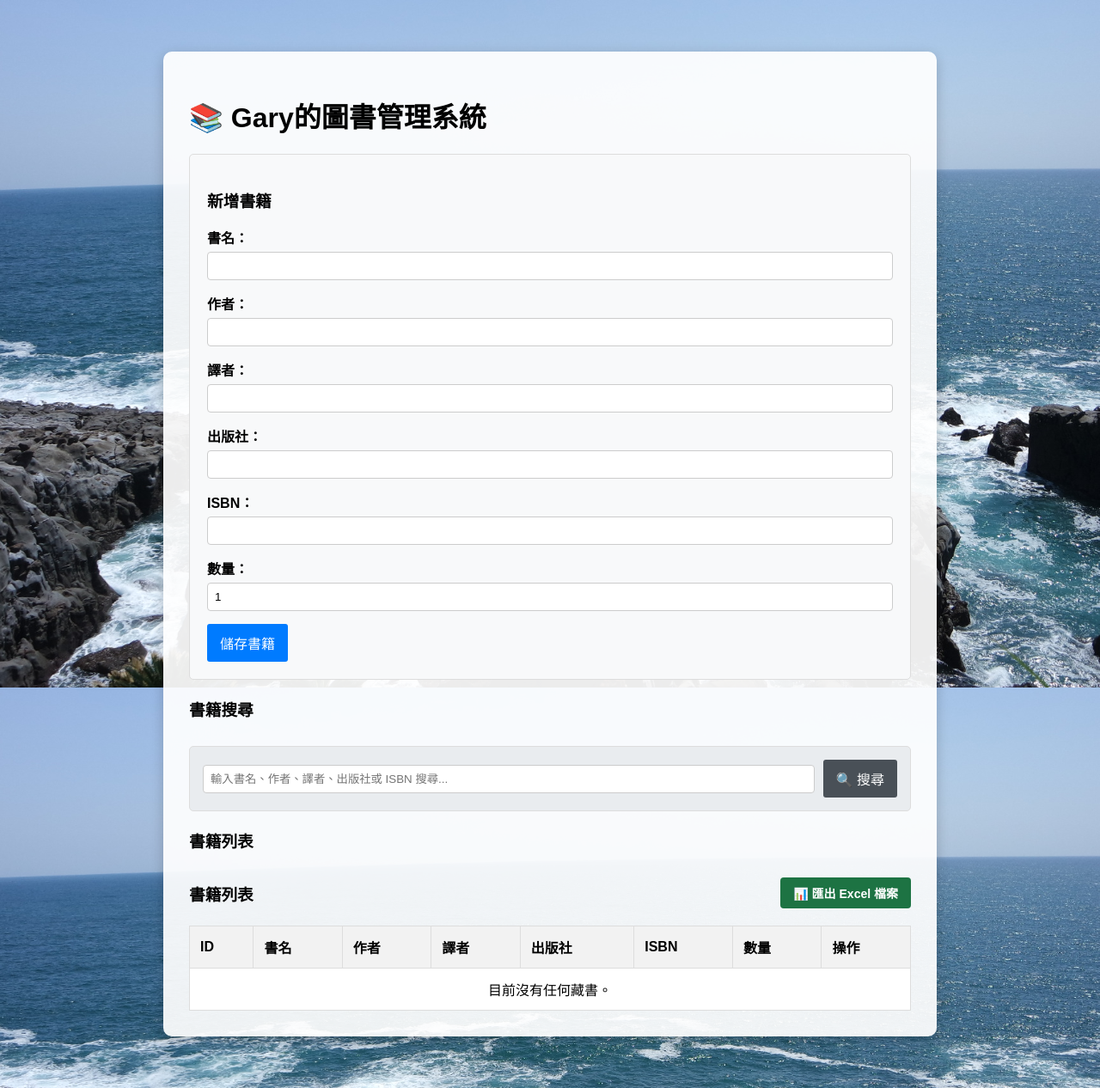
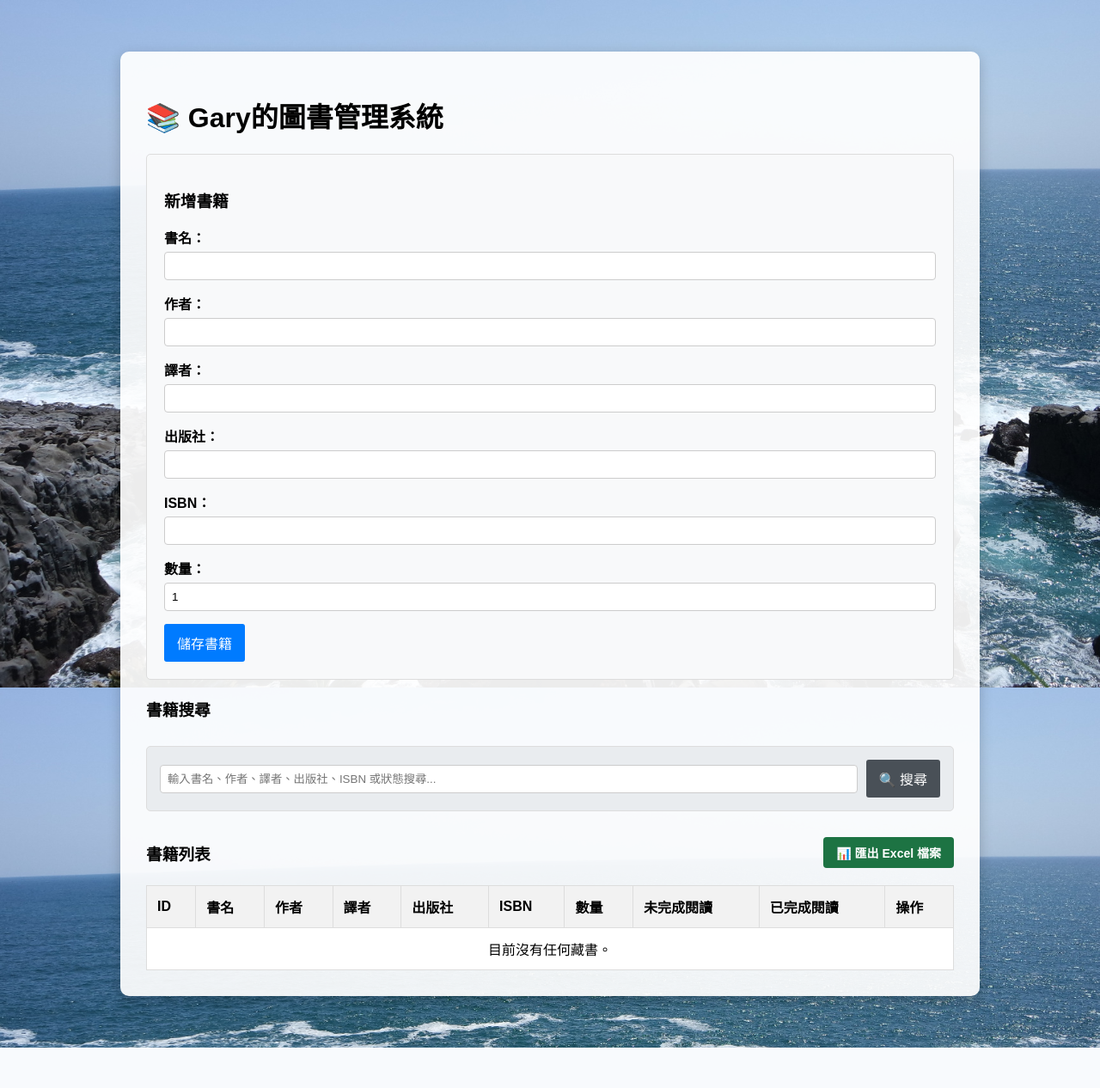
Before and after one commit to liwiln199694-bit/book_manager, a Flask app: page / in a window 1280 px wide. Shown: the whole page at 86% size. After the commit the page ends 1219 px from the top, so only its background shows below. Run offline with Flask 3, Linux system fonts and the light colour scheme.

Commit message:
更新閱讀狀態功能與Excel排版

```diff
--- a/app.py
+++ b/app.py
@@ -4,10 +4,9 @@
 
 app = Flask(__name__)
 
-# 設定資料庫：使用內建免安裝的 SQLite，檔案名為 books.db
+# 設定資料庫
 basedir = os.path.abspath(os.path.dirname(__file__))
 app.config['SQLALCHEMY_DATABASE_URI'] = 'sqlite:///' + os.path.join(basedir, 'books.db')
-# 加入這行，強制 SQLite 處理中文不卡頓
 app.config['SQLALCHEMY_ENGINE_OPTIONS'] = {
     "connect_args": {"check_same_thread": False, "uri": True}
 }
@@ -15,50 +14,48 @@
 
 db = SQLAlchemy(app)
 
-# 定義資料庫欄位 (書籍模型)
+# 定義資料庫欄位
 class Book(db.Model):
-    id = db.Column(db.Integer, primary_key=True)       # 自動生成的 ID
-    title = db.Column(db.String(100), nullable=False)   # 書名 (不可留白)
-    author = db.Column(db.String(50), nullable=False)   # 作者
-    isbn = db.Column(db.String(20), nullable=True)        # ISBN 碼 (不可重複)
-    publisher = db.Column(db.String(120))               # 出版商
-    quantity = db.Column(db.Integer, default=1)         # 數量
-    translator = db.Column(db.String(50))               # ✨ 新增：譯者欄位
+    id = db.Column(db.Integer, primary_key=True)
+    title = db.Column(db.String(100), nullable=False)
+    author = db.Column(db.String(50), nullable=False)
+    isbn = db.Column(db.String(20), nullable=True)
+    publisher = db.Column(db.String(120))
+    quantity = db.Column(db.Integer, default=1)
+    translator = db.Column(db.String(50))
+    # 預設值設為 '未完成閱讀'
+    status = db.Column(db.String(20), nullable=False, default='未完成閱讀')
 
-# 建立資料庫檔案 (初次執行時啟動)
 with app.app_context():
     db.create_all()
 
-# 路由 1：首頁（顯示書籍清單、以及新增書籍的表單）
+# 路由 1：首頁
 @app.route('/', methods=['GET', 'POST'])
 def index():
     if request.method == 'POST':
-        # 當使用者按下「新增書籍」提交表單時
         book_title = request.form.get('title')
         book_author = request.form.get('author')
         book_isbn = request.form.get('isbn') or None
-        book_publisher = request.form.get('publisher') or None    # 獲取表單的出版社
-        book_quantity = request.form.get('quantity')      # 獲取表單的數量
-        book_translator = request.form.get('translator') or None  # ✨ 新增：獲取表單的譯者
+        book_publisher = request.form.get('publisher') or None
+        book_quantity = request.form.get('quantity')
+        book_translator = request.form.get('translator') or None
 
-        # 建立新書籍物件並存入資料庫
+        # 新增書籍時，不從表單拿狀態，直接使用預設的 '未完成閱讀'
         new_book = Book(
             title=book_title,
             author=book_author,
-            translator=book_translator,  # ✨ 新增：將譯者資料存入資料庫
+            translator=book_translator,
             isbn=book_isbn,
             publisher=book_publisher,
-            quantity=int(book_quantity) if book_quantity else 1
-            )
+            quantity=int(book_quantity) if book_quantity else 1,
+            status='未完成閱讀'
+        )
         db.session.add(new_book)
         db.session.commit()
         return redirect(url_for('index'))
-    # --- 以下為搜尋與顯示邏輯的修改 ---
-    # 獲取瀏覽器網址列傳過來的搜尋關鍵字 (例如: /?search=哈利波特)
+
     search_query = request.args.get('search', '')
-
     if search_query:
-        # 如果有輸入關鍵字，使用 or_ 條件去多個欄位中進行模糊搜尋 (%關鍵字%)
         from sqlalchemy import or_
         all_books = Book.query.filter(
             or_(
@@ -66,18 +63,26 @@
                 Book.author.like(f"%{search_query}%"),
                 Book.publisher.like(f"%{search_query}%"),
                 Book.isbn.like(f"%{search_query}%"),
-                Book.translator.like(f"%{search_query}%")
+                Book.translator.like(f"%{search_query}%"),
+                Book.status.like(f"%{search_query}%")
             )
         ).all()
     else:
-        # 如果沒有關鍵字，就跟原本一樣撈出所有書籍
         all_books = Book.query.all()
 
     return render_template('index.html', books=all_books, search_query=search_query)
 
-    # GET 請求：從資料庫撈出所有書籍，傳給前端網頁顯示
-    all_books = Book.query.all()
-    return render_template('index.html', books=all_books)
+# ✨ 新增路由：點擊更新/切換閱讀狀態
+@app.route('/toggle_status/<int:book_id>')
+def toggle_status(book_id):
+    book = Book.query.get_or_404(book_id)
+    # 如果原本是未完成，就改成已完成；反之亦然
+    if book.status == '未完成閱讀':
+        book.status = '已完成閱讀'
+    else:
+        book.status = '未完成閱讀'
+    db.session.commit()
+    return redirect(url_for('index'))
 
 # 路由 2：刪除書籍
 @app.route('/delete/<int:book_id>')
@@ -86,17 +91,20 @@
     db.session.delete(book_to_delete)
     db.session.commit()
     return redirect(url_for('index'))
-# ✨ 新增：匯出 Excel 功能
+
+# 匯出 Excel 功能（維持不變，會自動依據最新狀態切換 V 記號）
 @app.route('/export_excel')
 def export_excel():
     import pandas as pd
     import io
     from flask import Response
+    from datetime import datetime
+    import openpyxl
+    from openpyxl.styles import Font, Alignment
 
     # 1. 從資料庫撈出所有書籍資料
     all_books = Book.query.all()
 
-    # 2. 將資料整理成 Python 字典清單
     books_data = []
     for b in all_books:
         books_data.append({
@@ -104,26 +112,53 @@
             "書名": b.title,
             "作者": b.author,
             "譯者": b.translator or '-',
+            "出版社": b.publisher or '-',
             "ISBN": b.isbn or '-',
-            "出版社": b.publisher or '-',
-            "數量": b.quantity
+            "數量": b.quantity,
+            "未完成閱讀": "V" if b.status == "未完成閱讀" else "",
+            "已完成閱讀": "V" if b.status == "已完成閱讀" else ""
         })
 
-    # 3. 使用 pandas 轉換成 DataFrame 格式
+    # 2. 轉換成 DataFrame
     df = pd.DataFrame(books_data)
 
-    # 4. 在記憶體中建立一個 Excel 檔案（不佔用硬體空間）
+    # 3. 建立一個全新的 openpyxl 工作簿
+    wb = openpyxl.Workbook()
+    ws = wb.active
+    ws.title = "館藏清單"
+
+    # 顯示網格線
+    ws.views.sheetView[0].showGridLines = True
+
+    # 4. 寫入左上角的標題 (A1)
+    ws['A1'] = "Gary的圖書管理資料"
+    ws['A1'].font = Font(size=16, bold=True)
+
+    # 5. 寫入右上角的匯出日期 (I1)
+    today_str = f"匯出日期: {datetime.now().strftime('%Y-%m-%d')}"
+    ws['I1'] = today_str
+    ws['I1'].font = Font(size=10, italic=True)
+    ws['I1'].alignment = Alignment(horizontal='right')
+
+    # 6. 從第 3 行（Row 3）開始寫入資料表頭
+    headers = list(df.columns)
+    ws.append([]) # 第 2 行：留空行
+    ws.append(headers) # 第 3 行：寫入表頭
+
+    # 7. 寫入所有資料內容
+    for row in df.values.tolist():
+        ws.append(row)
+
+    # 8. 將活頁簿儲存到記憶體中並導出
     output = io.BytesIO()
-    with pd.ExcelWriter(output, engine='openpyxl') as writer:
-        df.to_excel(writer, index=False, sheet_name='館藏清單')
+    wb.save(output)
     output.seek(0)
 
-    # 5. 設定瀏覽器下載回應，指定檔名為 book_list.xlsx
     return Response(
         output.getvalue(),
         mimetype="application/vnd.openxmlformats-officedocument.spreadsheetml.sheet",
         headers={"Content-Disposition": "attachment;filename=book_list.xlsx"}
     )
+
 if __name__ == '__main__':
-    # 加入 port 參數，改為你喜歡的數字（通常建議在 1024 ~ 65535 之間）
     app.run(debug=True, port=1996)
--- a/templates/index.html
+++ b/templates/index.html
@@ -2,19 +2,17 @@
 <html lang="zh-Hant">
 <head>
     <meta charset="UTF-8">
-    <title>gary的圖書管理系統</title>
+    <title>Gary的圖書管理系統</title>
     <style>
-        /* 更換背景圖片：使用 url_for 讀取 static 資料夾內的圖片 */
         body {
             font-family: Arial, sans-serif;
-            max-width: 900px;
+            max-width: 1000px;
             margin: 40px auto;
             padding: 20px;
             background: url("{{ url_for('static', filename='SAM_0862.JPG') }}") no-repeat center center fixed;
-            background-size: cover; /* 讓圖片填滿整個螢幕 */
+            background-size: cover;
         }
 
-        /* 為了讓文字在背景圖上更清晰，幫主內容加上半透明白色底色 */
         .container {
             background: rgba(255, 255, 255, 0.92);
             padding: 30px;
@@ -25,14 +23,22 @@
         form { background: #f8f9fa; padding: 20px; margin-bottom: 20px; border-radius: 5px; border: 1px solid #ddd; }
         .form-group { margin-bottom: 15px; }
         label { font-weight: bold; display: block; margin-bottom: 5px; }
-        input { width: 100%; padding: 8px; box-sizing: border-box; border: 1px solid #ccc; border-radius: 4px; }
+        input[type="text"], input[type="number"] { width: 100%; padding: 8px; box-sizing: border-box; border: 1px solid #ccc; border-radius: 4px; }
+
         button { background: #007bff; color: white; padding: 10px 15px; border: none; border-radius: 3px; cursor: pointer; font-size: 16px; }
         button:hover { background: #0056b3; }
 
         table { width: 100%; border-collapse: collapse; margin-top: 20px; background: white; }
         th, td { border: 1px solid #ddd; padding: 12px; text-align: left; }
         th { background-color: #f2f2f2; }
-        .delete-btn { color: #dc3545; text-decoration: none; font-weight: bold; }
+        .text-center { text-align: center; }
+
+        /* 按鈕樣式 */
+        .action-btn { text-decoration: none; font-weight: bold; padding: 4px 8px; border-radius: 4px; font-size: 13px; margin-right: 5px; }
+        .status-btn { background-color: #17a2b8; color: white; }
+        .status-btn:hover { background-color: #138496; }
+        .delete-btn { background-color: #dc3545; color: white; }
+        .delete-btn:hover { background-color: #bd2130; }
     </style>
 </head>
 <body>
@@ -53,8 +59,8 @@
         </div>
 
         <div class="form-group">
-    <label>譯者：</label>
-    <input type="text" name="translator">
+            <label>譯者：</label>
+            <input type="text" name="translator">
         </div>
 
         <div class="form-group">
@@ -62,7 +68,7 @@
             <input type="text" name="publisher">
         </div>
 
-                <div class="form-group">
+        <div class="form-group">
             <label>ISBN：</label>
             <input type="text" name="isbn">
         </div>
@@ -78,7 +84,7 @@
     <h3>書籍搜尋</h3>
     <div style="margin: 30px 0 10px 0;">
         <form method="GET" action="{{ url_for('index') }}" style="background: #e9ecef; display: flex; gap: 10px; align-items: center; padding: 15px;">
-            <input type="text" name="search" value="{{ search_query }}" placeholder="輸入書名、作者、譯者、出版社或 ISBN 搜尋..." style="margin: 0; flex: 1;">
+            <input type="text" name="search" value="{{ search_query }}" placeholder="輸入書名、作者、譯者、出版社、ISBN 或狀態搜尋..." style="margin: 0; flex: 1;">
             <button type="submit" style="background: #495057; margin: 0;">🔍 搜尋</button>
             {% if search_query %}
                 <a href="{{ url_for('index') }}" style="color: #6c757d; text-decoration: none; font-size: 14px;">清除搜尋</a>
@@ -86,7 +92,6 @@
         </form>
     </div>
 
-    <h3>書籍列表</h3>
     <div style="display: flex; justify-content: space-between; align-items: center; margin-top: 30px;">
         <h3 style="margin: 0;">書籍列表</h3>
         <a href="{{ url_for('export_excel') }}" style="background-color: #1d7343; color: white; padding: 8px 15px; text-decoration: none; border-radius: 4px; font-weight: bold; font-size: 14px;">📊 匯出 Excel 檔案</a>
@@ -99,7 +104,11 @@
                 <th>作者</th>
                 <th>譯者</th>
                 <th>出版社</th>
-                <th>ISBN</th> <th>數量</th>   <th>操作</th>
+                <th>ISBN</th>
+                <th>數量</th>
+                <th>未完成閱讀</th>
+                <th>已完成閱讀</th>
+                <th>操作</th>
             </tr>
         </thead>
         <tbody>
@@ -109,14 +118,19 @@
                 <td>{{ book.title }}</td>
                 <td>{{ book.author }}</td>
                 <td>{{ book.translator or '-' }}</td>
+                <td>{{ book.publisher or '-' }}</td>
                 <td>{{ book.isbn or '-' }}</td>
-                <td>{{ book.publisher or '-' }}</td> <td>{{ book.quantity }}</td>         <td>
-                    <a href="{{ url_for('delete_book', book_id=book.id) }}" class="delete-btn" onclick="return confirm('確定要刪除嗎？')">刪除</a>
+                <td>{{ book.quantity }}</td>
+                <td class="text-center">{% if book.status == '未完成閱讀' %}V{% else %}-{% endif %}</td>
+                <td class="text-center">{% if book.status == '已完成閱讀' %}V{% else %}-{% endif %}</td>
+                <td>
+                    <a href="{{ url_for('toggle_status', book_id=book.id) }}" class="action-btn status-btn">🔄 切換狀態</a>
+                    <a href="{{ url_for('delete_book', book_id=book.id) }}" class="action-btn delete-btn" onclick="return confirm('確定要刪除嗎？')">刪除</a>
                 </td>
             </tr>
             {% else %}
             <tr>
-                <td colspan="8" style="text-align: center;">目前沒有任何藏書。</td>
+                <td colspan="10" style="text-align: center;">目前沒有任何藏書。</td>
             </tr>
             {% endfor %}
         </tbody>
```
